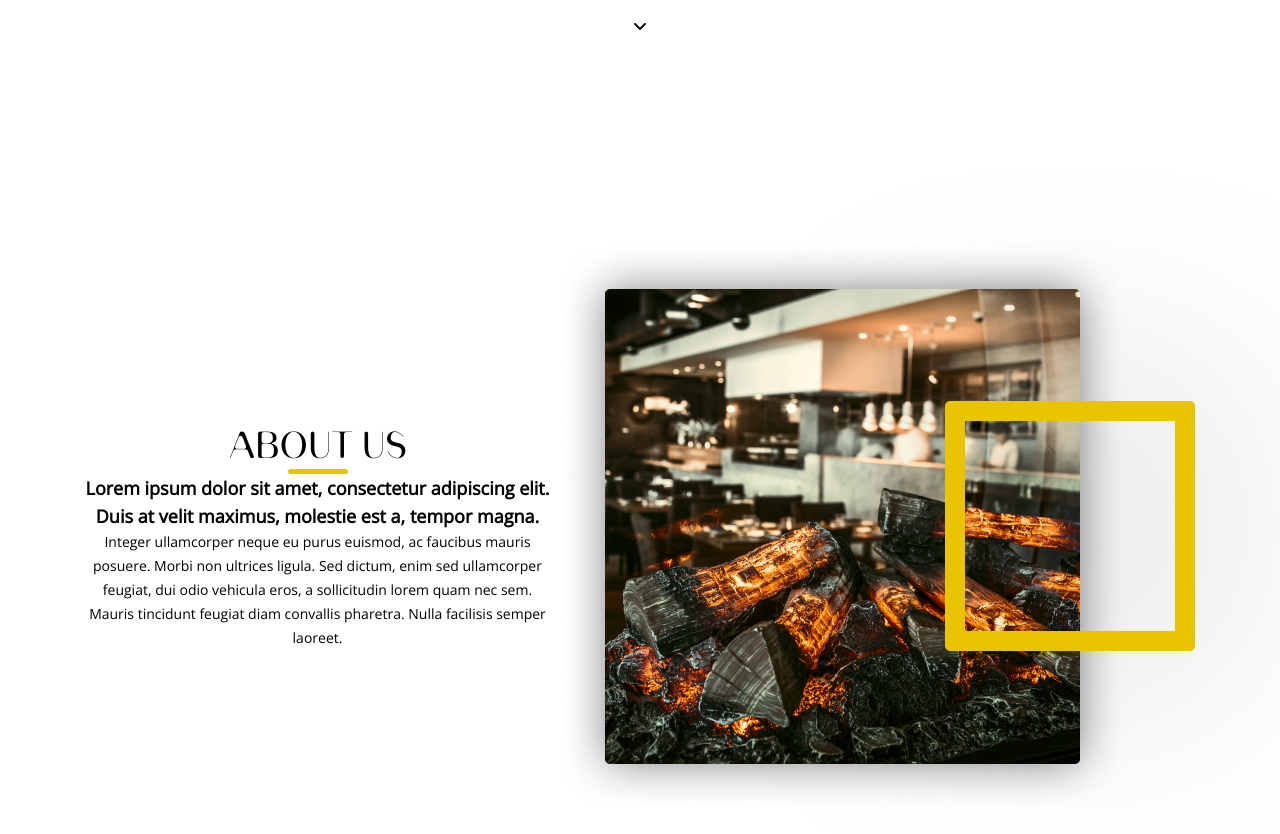
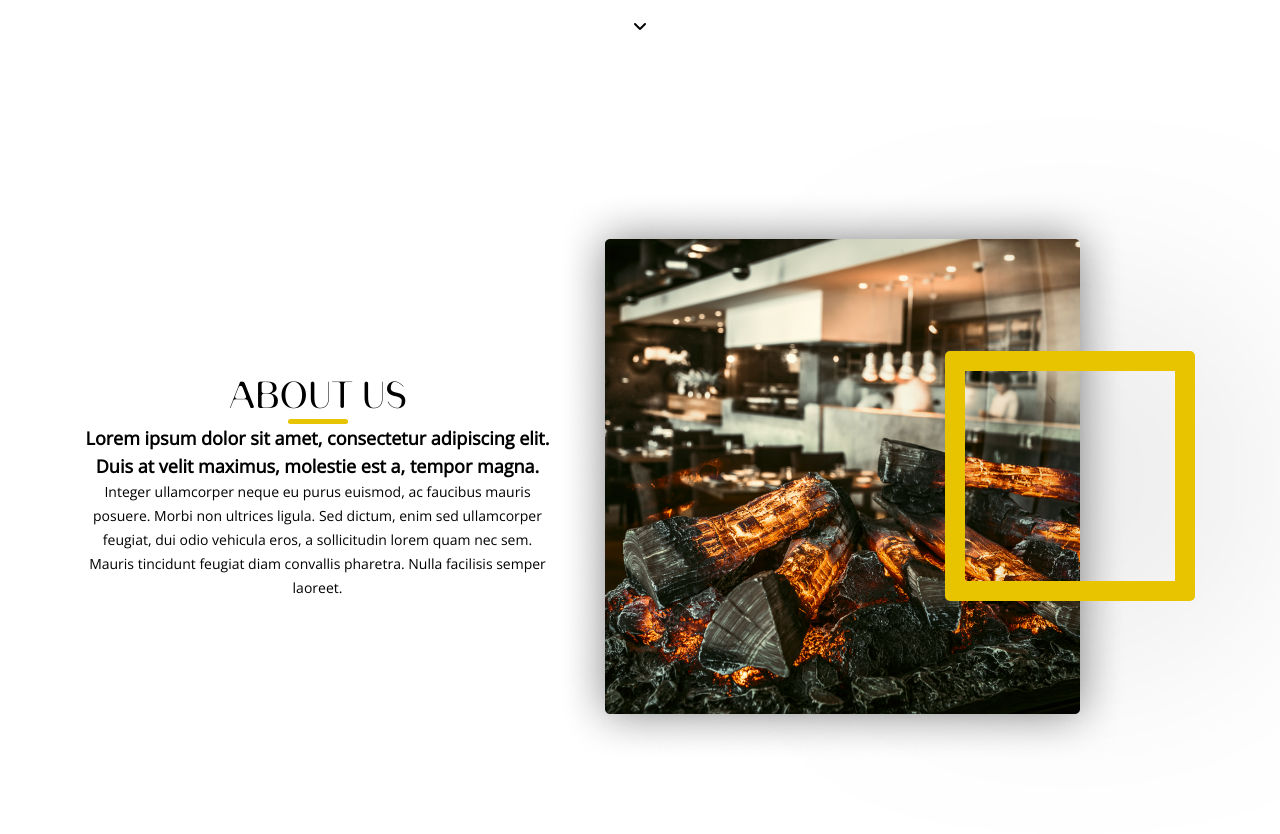
Before and after one commit to Maksim-Boev/html-css, a website: page hunger/index.html in a window 1280 px wide. Shown: the part 640-1474 px from the top of the page. Drawn offline with nearby package versions, Linux system fonts and the light colour scheme.

Commit message:
fix padding in block2

```diff
--- a/hunger/scss/style.scss
+++ b/hunger/scss/style.scss
@@ -216,7 +216,7 @@
 .about-as {
   &__block {
     display: flex;
-    padding: 100px 150px 100px 80px;
+    padding: 50px 150px 100px 80px;
 
     .text {
       display: flex;
```
Also changed, not shown: hunger/css/style.css.
